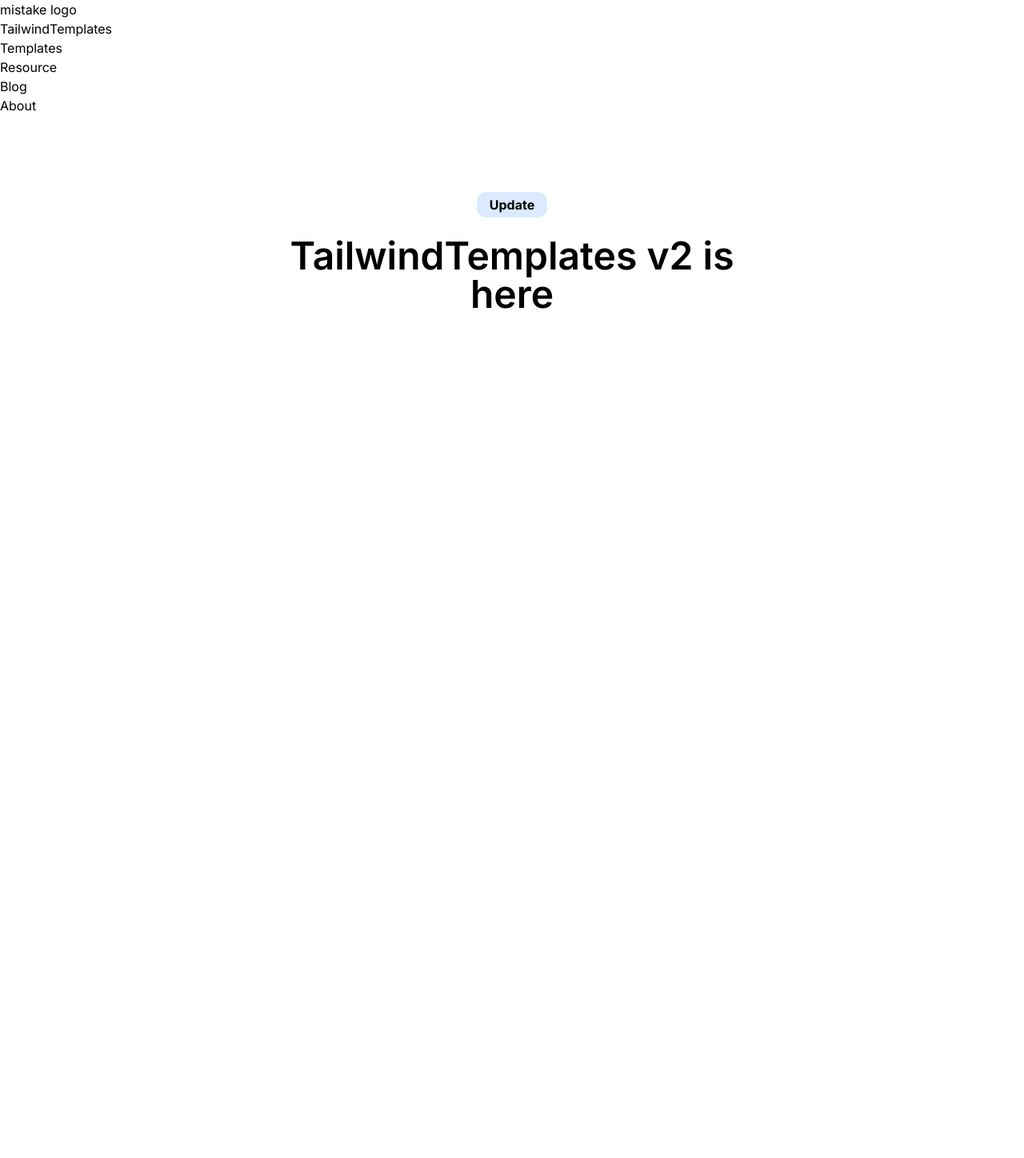
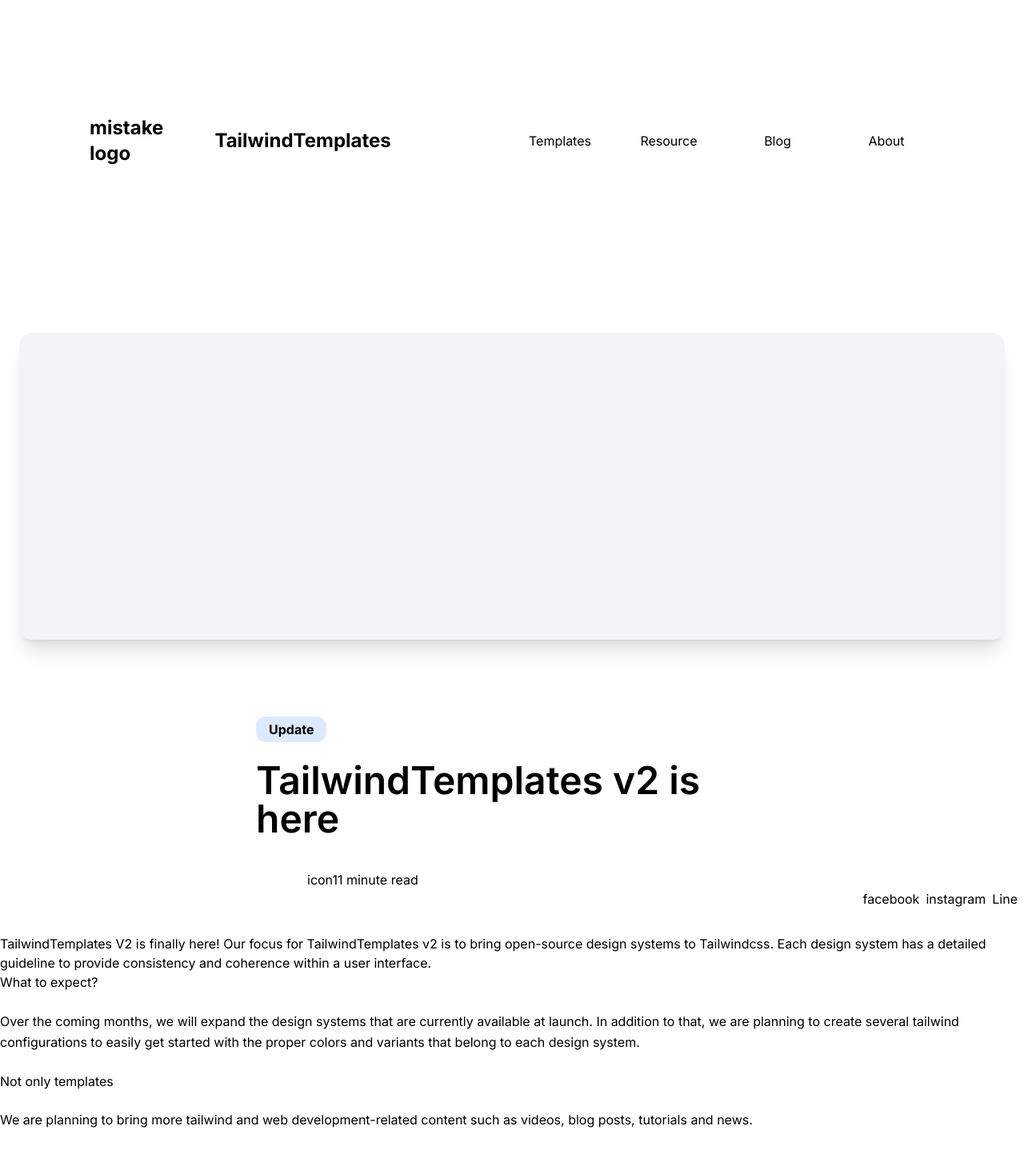
Before and after one commit to MinKhantAungThwin00/webTest, a Next.js app in the folder my-app/: page / in a window 1280 px wide. Shown: the top 1448 px of the page at 80% size. Before the commit the page ends 800 px from the top, so only its background shows below. Built offline with nearby package versions, Linux system fonts and the light colour scheme.

Commit message:
semifinalVersion

```diff
--- a/my-app/app/page.tsx
+++ b/my-app/app/page.tsx
@@ -1,67 +1,170 @@
 import Image from "next/image";
 export default function Home() {
   return (
-  <main>
-
-
+    <main className="antialiased overflow-x-hidden">
+      <div className="container mx-auto p-28">
+        <nav className="flex items-center justify-between py-8 px-4 sm:px-0">
+          <a
+            className="w-1/4 text-primary font-bold text-2xl flex items-center space-x-2"
+            href=""
+          >
             <div>mistake logo </div>
-    <div className="m-auto	margin: auto;px-30">
-        <nav className="flex; justify-content: space-between;align-items: center; margin: 2rem,1rem;padding-right: 7rem">
-        <a className="m-1; font-bold; text-lg; "href="">
-                <div></div>
-                <h1>TailwindTemplates</h1>
+            <div className="w-12 h-12 flex items-center justify-center flex-shrink-0"></div>
+            <h1 className="text-ui-secondary font-bold hidden sm:block">
+              TailwindTemplates
+            </h1>
           </a>
 
-            <div>
-                <ul className="flex; gap-32; items-center" >
+          <div className="w-2/4 hidden lg:block">
+            <ul className="grid grid-cols-4 gap-4 text-center text-ui-primary">
               <li>
-                        <a href="">
+                <a href="" className="hover:opacity-75">
                   Templates
                 </a>
               </li>
               <li>
-                        <a href="">
+                <a href="" className="hover:opacity-75">
                   Resource
                 </a>
               </li>
               <li>
-                        <a href="">
+                <a href="" className="hover:opacity-75">
                   Blog
                 </a>
               </li>
               <li>
-                        <a href="">
-                            About
-                        </a>
+                <a href="">About</a>
               </li>
             </ul>
           </div>
         </nav>
       </div>
 
-    <div className="mt-5;p-1">
-        <div className="min-h-24  w-auto box-shadow:0 4px 6px -1px rgb(0 0 0 / 0.1); border-radius: 0.75rem">
-        </div>
+      <div className="container mx-auto px-6 mt-16">
+        <div className="h-96 w-full bg-gray-100 mb-24 rounded-2xl shadow-xl bg-cover bg-center"></div>
       </div>
 
-    <div className="w-11/12 md:w-10/12 lg:w-1/2 mx-auto text-center" >
+      <div className="w-11/12 md:w-10/12 lg:w-1/2 mx-auto">
         <div className="bg-blue-100 inline-block py-1 px-4 rounded-xl mb-6">
-            <p className="color: rgb(239 246 255) font-bold" >Update</p>
+          <p className="color: rgb(239 246 255) font-bold">Update</p>
         </div>
         <h1 className="text-3xl md:text-5xl text-ui-secondary font-semibold">
           TailwindTemplates v2 is here
         </h1>
       </div>
 
+      <section className="mt-10 mb-32 inline-block">
+        <div className="flex justify-stretch px-96">
+          <div className="">icon1</div>
+          <p className=" text-ui-secondary ">1 minute read</p>
+        </div>
+        <div className="flex justify-end">
+          <a className="mr-2" href="">
+            facebook
+          </a>
+          <a className="mr-2" href="">
+            instagram
+          </a>
+          <a className="mr-2" href="">
+            Line
+          </a>
+        </div>
 
-
-
-
-
-
+        <div className="mt-8 ">
+          <div className="inline">
+            <p className="mb-6 inline">
+              TailwindTemplates V2 is finally here! Our focus for
+              TailwindTemplates v2 is to bring open-source design systems to
+              Tailwindcss. Each design system has a detailed guideline to
+              provide consistency and coherence within a user interface.
+            </p>
+          </div>
+          <div className="header-block">
+            <h3 className="mb-6">What to expect?</h3>
+          </div>
+          <div className="paragraph-block">
+            <p className="mb-6 leading-relaxed">
+              Over the coming months, we will expand the design systems that are
+              currently available at launch. In addition to that, we are
+              planning to create several tailwind configurations to easily get
+              started with the proper colors and variants that belong to each
+              design system.&nbsp;
+            </p>
+          </div>
+          <div className="header-block">
+            <h3 className="mb-6">Not only templates</h3>
+          </div>
+          <div className="paragraph-block">
+            <p className="mb-6 ">
+              We are planning to bring more tailwind and web development-related
+              content such as videos, blog posts, tutorials and news.&nbsp;
+            </p>
+          </div>
+        </div>
+      </section>
+      <div className="bg-primary">
+        <footer className="mx-auto container px-6 pt-24 pb-16">
+          <div className="grid lg:grid-cols-3 px-6 lg:px-0 gap-4">
+            <div className="text-white">
+              <h1 className="font-bold text-lg"></h1>
+              <ul className="space-y-1">
+                <li>
+                  <a href="" className="hover:text-secondary-lighter"></a>
+                </li>
+                <li>
+                  <a href=""></a>
+                </li>
+                <li>
+                  <a href=""></a>
+                </li>
+              </ul>
+            </div>
+            <div className="text-white">
+              <h1 className="font-bold text-lg"></h1>
+              <ul className="space-y-1">
+                <li>
+                  <a
+                    href="https://www.knowies.com/collections/77d247ce-14fd-11eb-91a4-5616ea45b6fe"
+                    rel="noopener"
+                    target="_blank"
+                  >
+                    Amazing tools
+                  </a>
+                </li>
+                <li>
+                  <a href="/blog">Blog</a>
+                </li>
+              </ul>
+            </div>
+            <div className="text-white">
+              <div className="mt-4 inline-block">
+                <a
+                  href="https://tailwindtemplates.m-pages.com/newsletter"
+                  target="_blank"
+                  rel="noopener"
+                  className="bg-secondary py-2 px-3 -ml-1 rounded-lg text-white font-bold flex hover:bg-secondary-lighter"
+                >
+                  <svg
+                    xmlns="http://www.w3.org/2000/svg"
+                    className="h-6 w-6 mr-1"
+                    fill="none"
+                    viewBox="0 0 24 24"
+                    stroke="currentColor"
+                  >
+                    <path
+                      stroke-linecap="round"
+                      stroke-linejoin="round"
+                      stroke-width="2"
+                      d="M3 8l7.89 5.26a2 2 0 002.22 0L21 8M5 19h14a2 2 0 002-2V7a2 2 0 00-2-2H5a2 2 0 00-2 2v10a2 2 0 002 2z"
+                    ></path>
+                  </svg>
+                  Subscribe to newsletter
+                </a>
+              </div>
+            </div>
+          </div>
+        </footer>
+      </div>
     </main>
-
-
-
   );
 }
```
Lines whose indentation alone changed are shown as unchanged.
